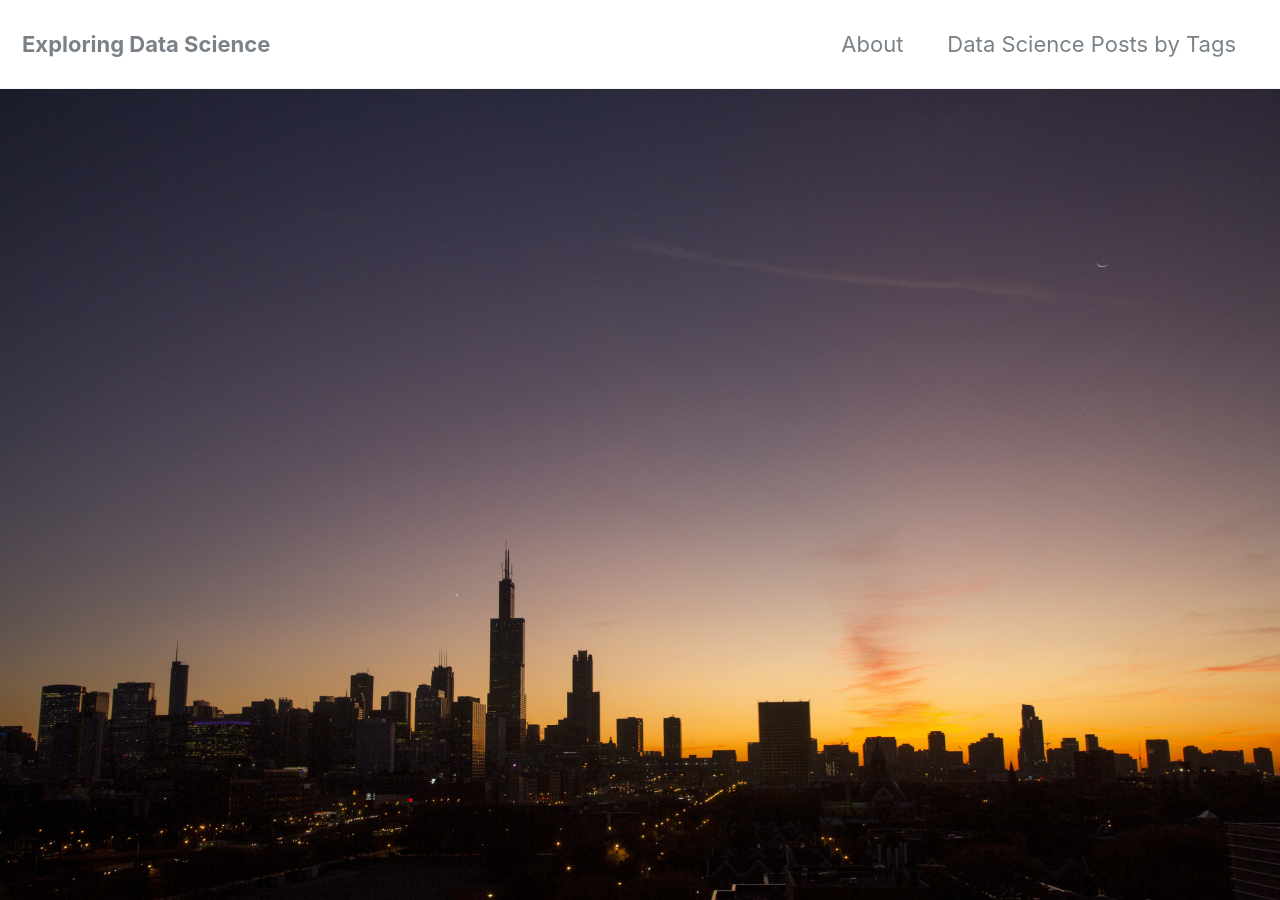
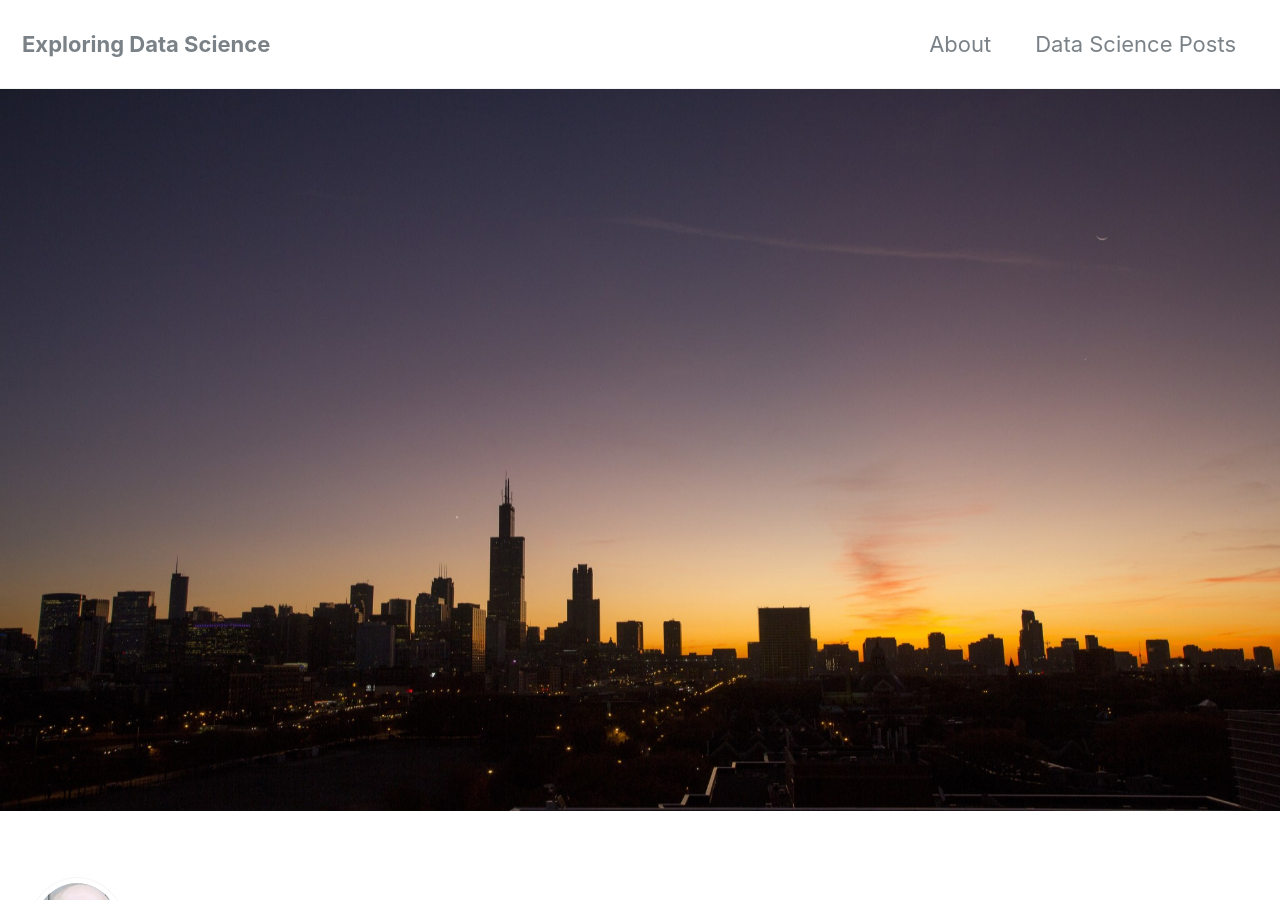
Before and after one commit to jamesjcooper/jamesjcooper.github.io, a Jekyll site: the page built from index.html, in a window 1280 px wide and 900 px high. Built offline with Jekyll 4.4.1, drawn with Linux system fonts in a browser that asks for light colours; cached includes are drawn as plain includes; the list of posts is cut into pages by our own code.

Commit message:
cover photo

```diff
--- a/_data/navigation.yml
+++ b/_data/navigation.yml
@@ -2,7 +2,7 @@
 main:
   - title: "About"
     url: /about/
-  - title: "Data Science Posts by Tags"
+  - title: "Data Science Posts"
     url: /machine-learning/
 
   # - title: "Sample Posts"
```
Also changed, not shown: images/chicago2.jpg.
